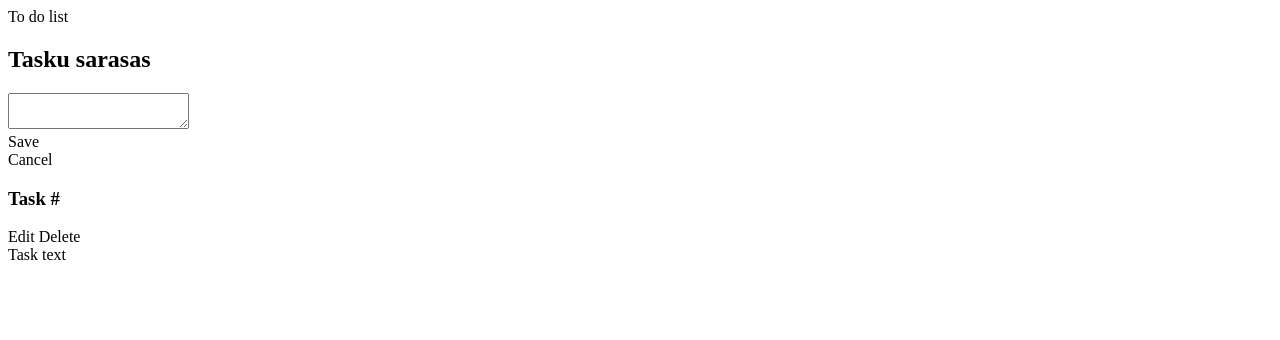
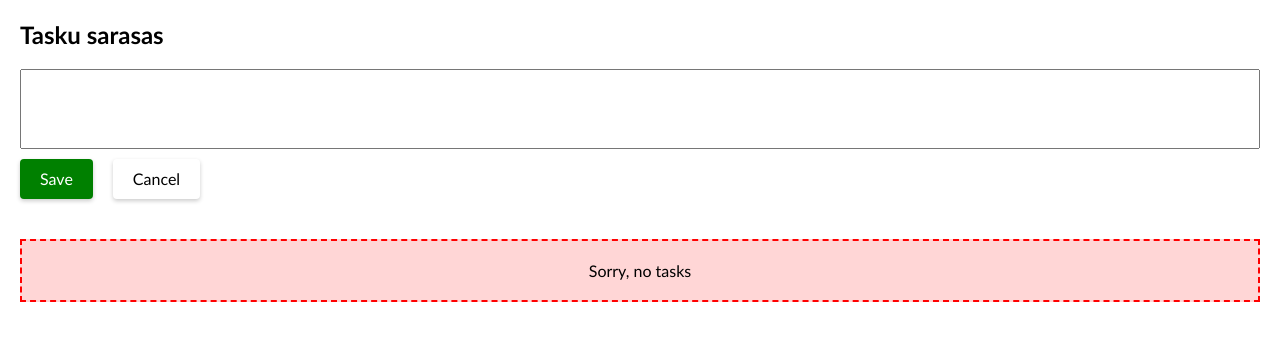
Before and after one commit to front-end-by-rimantas/9-grupe-todo-oop, a plain HTML site: page index.html in a window 1280 px wide. Both pictures are taken after a click on the element "Save". Drawn offline with Linux system fonts and the light colour scheme.

Commit message:
Cancel form, add task, SCSS to the party

```diff
--- /dev/null
+++ b/css/main.scss
@@ -0,0 +1,9 @@
+body,
+body * {
+    margin: 0;
+    padding: 0;
+    vertical-align: top;
+    box-sizing: border-box;
+    word-break: break-all;
+    font-family: 'Gill Sans', 'Gill Sans MT', Calibri, 'Trebuchet MS', sans-serif;
+}
--- /dev/null
+++ b/css/todo.scss
@@ -0,0 +1,109 @@
+.tasker {
+    display: inline-block;
+    width: 100%;
+    padding: 20px;
+
+    h2 {
+        display: inline-block;
+        width: 100%;
+        margin-bottom: 20px;
+    }
+
+    > form {
+        display: inline-block;
+        width: 100%;
+        margin-bottom: 40px;
+
+        textarea {
+            display: inline-block;
+            width: 100%;
+            padding: 10px;
+            margin-bottom: 10px;
+            resize: none;
+            height: 80px;
+            line-height: 20px;
+            font-size: 16px;
+        }
+
+        .btn {
+            display: inline-block;
+            float: left;
+            margin-right: 20px;
+            padding: 10px 20px;
+            line-height: 20px;
+            font-size: 16px;
+            box-shadow: 0 2px 4px #CCC;
+            border-radius: 4px;
+            cursor: pointer;
+
+            &:hover {
+                background-color: red;
+                color: #FFF;
+            }
+        }
+
+        .save {
+            background-color: green;
+            color: #FFF;
+
+            &:hover {
+                background-color: green;
+            }
+        }
+    }
+
+    .task-list {
+        display: inline-block;
+        width: 100%;
+        margin-bottom: 40px;
+
+        .empty {
+            display: inline-block;
+            width: 100%;
+            padding: 20px 40px;
+            background-color: rgb(255, 214, 214);
+            text-align: center;
+            border: 2px dashed red;
+        }
+    }
+
+    .task-item {
+        display: inline-block;
+        width: 100%;
+        border: 1px solid #CCC;
+        border-radius: 8px;
+
+        header {
+            display: inline-block;
+            width: 100%;
+            background-color: #DDD;
+            padding: 5px 10px;
+
+            h3 {
+                display: inline-block;
+                float: left;
+            }
+
+            .btn {
+                display: inline-block;
+                float: right;
+                margin-left: 10px;
+                cursor: pointer;
+
+                &:hover {
+                    text-decoration: underline;
+                }
+            }
+        }
+
+        section {
+            display: inline-block;
+            width: 100%;
+            padding: 10px;
+        }
+
+        + .task-item {
+            margin-top: 20px;
+        }
+    }
+}
--- a/index.html
+++ b/index.html
@@ -5,15 +5,15 @@
     <meta name="viewport" content="width=device-width, initial-scale=1.0">
     <meta http-equiv="X-UA-Compatible" content="ie=edge">
     <title>To do - task tracker</title>
-    <link rel="stylesheet" href="./css/todo.css">
+    <link rel="stylesheet" href="./css/main.min.css">
+    <link rel="stylesheet" href="./css/todo.min.css">
 </head>
 <body>
-    To do list
     <div id="tasks">tasks</div>
     <!-- <div id="tasks2">tasks2</div> -->
 
 
-    <!-- <div>
+    <!-- <div class="tasker">
         <h2>Tasku sarasas</h2>
         <form>
             <textarea></textarea>
--- a/js/todo.js
+++ b/js/todo.js
@@ -3,29 +3,28 @@
 class TodoClass {
     constructor ( target ) {
         this.target = document.querySelector(target);
+        this.nextId = 1;
         this.textarea;
         this.taskListElement;
         this.tasks = [];
 
-        this.HTML_template = `<div>
+        this.HTML_template = `<div class="tasker">
                                 <h2>Tasku sarasas</h2>
                                 <form>
                                     <textarea></textarea>
-                                    <div class="save">Save</div>
-                                    <div class="cancel">Cancel</div>
+                                    <div class="btn save">Save</div>
+                                    <div class="btn cancel">Cancel</div>
                                 </form>
                                 <div class="task-list">task list...</div>
                             </div>`;
         this.HTML_empty = `<div class="empty">Sorry, no tasks</div>`;
         this.HTML_task = `<div class="task-item">
                             <header>
-                                <h3>Task #</h3>
-                                <span class="edit">Edit</span>
-                                <span class="delete">Delete</span>
+                                <h3>#{{id}}</h3>
+                                <span class="btn edit">Edit</span>
+                                <span class="btn delete">Delete</span>
                             </header>
-                            <section>
-                                Task text
-                            </section>
+                            <section>{{text}}</section>
                         </div>`;
 
         this.init();
@@ -45,23 +44,34 @@ class TodoClass {
 
     addTask = () => {
         const text = this.textarea.value;
-        this.tasks.push( text );
+        if ( text === '' ) {
+            return;
+        }
+        this.tasks.push( {
+            id: this.nextId,
+            text: text
+        } );
+        this.nextId++;
+
         this.renderTasks();
     }
 
     cancelTask = () => {
-        console.log('canceling new task...');
+        this.textarea.value = '';
     }
 
     renderTasks = () => {
         if ( this.tasks.length === 0 ) {
             this.taskListElement.innerHTML = this.HTML_empty;
         } else {
-            let temp_HTML = '';
+            let full_temp_HTML = '',
+                task_temp_HTML = '';
             this.tasks.forEach( task => {
-                temp_HTML += this.HTML_task;
+                task_temp_HTML = this.HTML_task;
+                full_temp_HTML += task_temp_HTML.replace('{{id}}', task.id)
+                                                .replace('{{text}}', task.text);
             });
-            this.taskListElement.innerHTML = temp_HTML;
+            this.taskListElement.innerHTML = full_temp_HTML;
         }
     }
 
```
Also changed, not shown: css/main.css (added), css/main.min.css (added), css/todo.css, css/todo.min.css (added), 1 other file.
